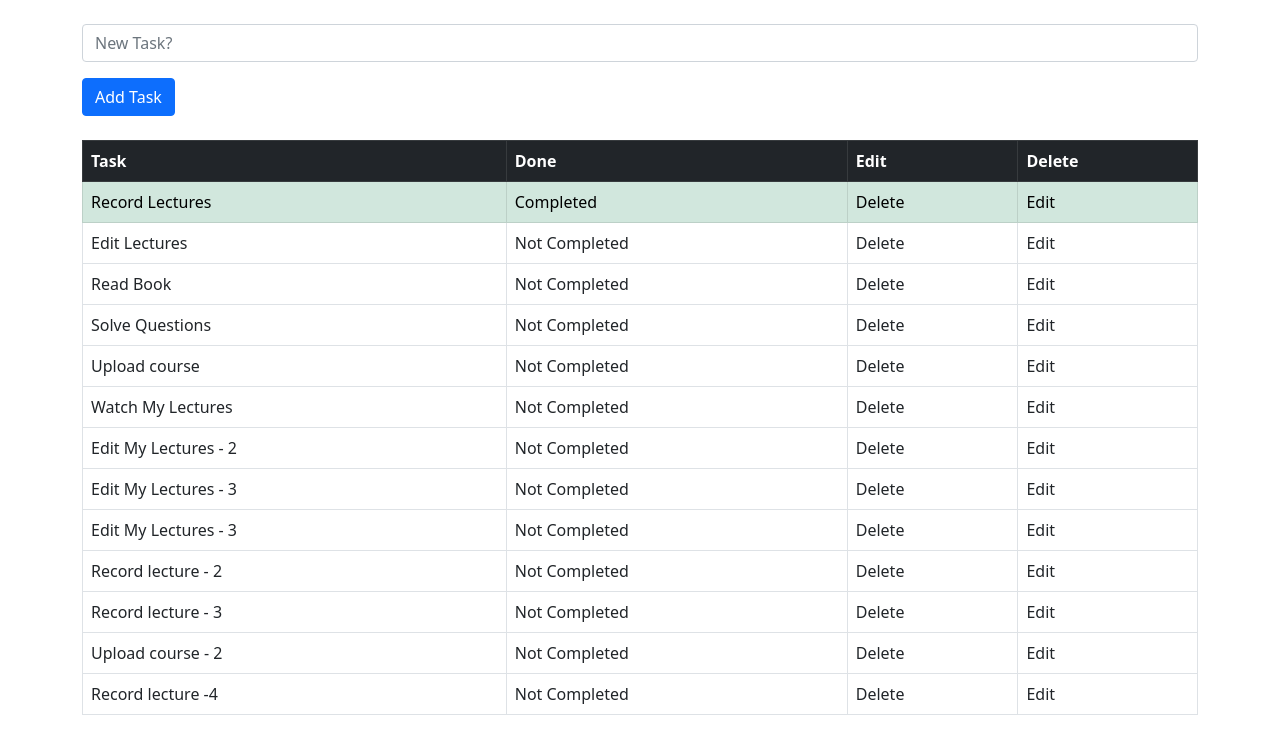
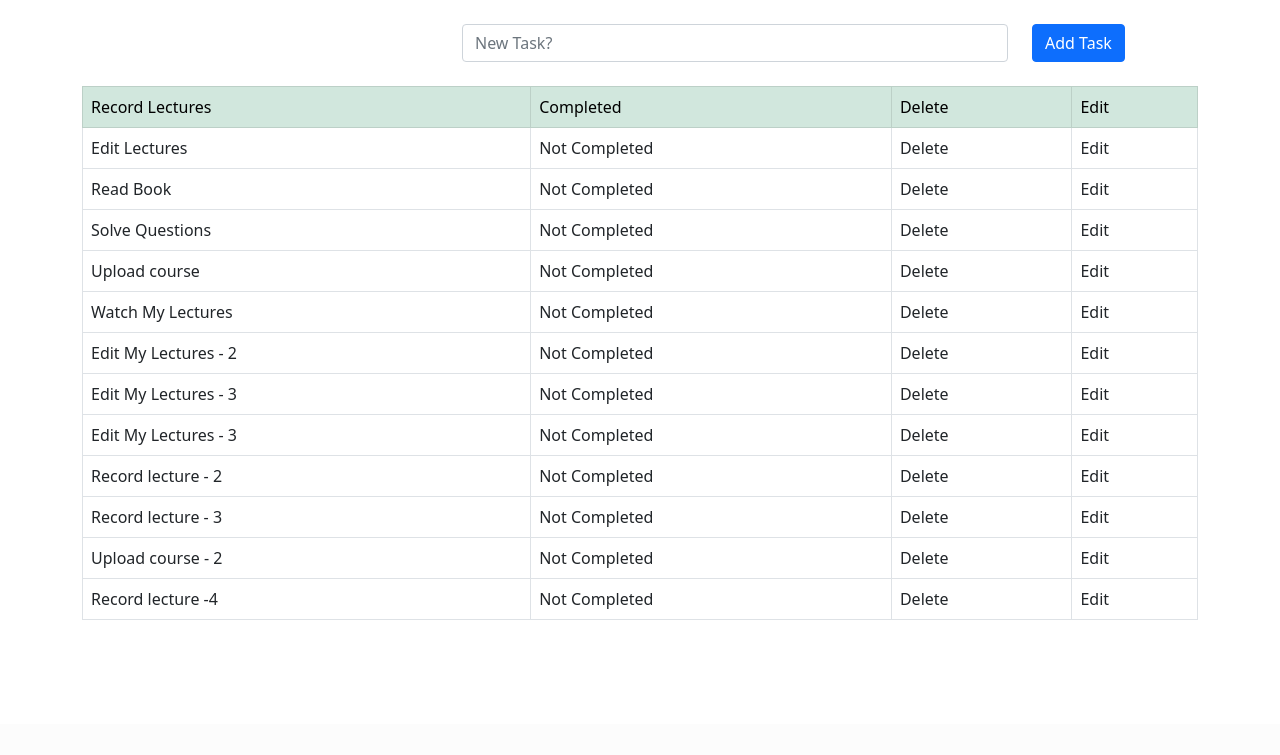
Before and after one commit to Robotmcgregor/taskmate, a Django app: page /todolist in a window 1280 px wide. Shown: the part 76-831 px from the top of the page. After the commit the page ends 696 px from the top, so only its background shows below. Run offline with Django 4.2, Linux system fonts and the light colour scheme; data comes from the database, SQL or seed files in the repository.

Commit message:
todolist reformatting

```diff
--- a/todolist_app/templates/todolist.html
+++ b/todolist_app/templates/todolist.html
@@ -22,22 +22,29 @@
     <form method="POST">
         {% csrf_token %}
 
-        <div class="mb-3">
-          <input type="text" class="form-control" name="task" placeholder="New Task?">
+        <div class="row">
+            <div class="col col-4">
+                <label></label>
+            </div>
+            <div class="col col-6">
+                <input type="text" class="form-control" name="task" placeholder="New Task?">
+            </div>
+            <div class="col col-2">
+                <button type="submit" class="btn btn-primary row-">Add Task</button>
+            </div>
         </div>
+    </form>
 
-        <button type="submit" class="btn btn-primary">Add Task</button>
-      </form>
     <br>
     <table class="table table-bordered">
-        <thead class="table-dark">
+        {% comment %} <thead class="table-dark">
           <tr>
             <th scope="col">Task</th>
             <th scope="col">Done</th>
             <th scope="col">Edit</th>
             <th scope="col">Delete</th>
           </tr>
-        </thead>
+        </thead> {% endcomment %}
     <tbody>
         {% if all_tasks %}
             {% comment %} Loop through the models taskList models querry {% endcomment %}
```
